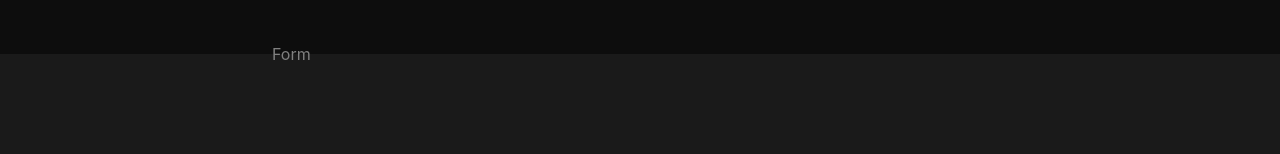
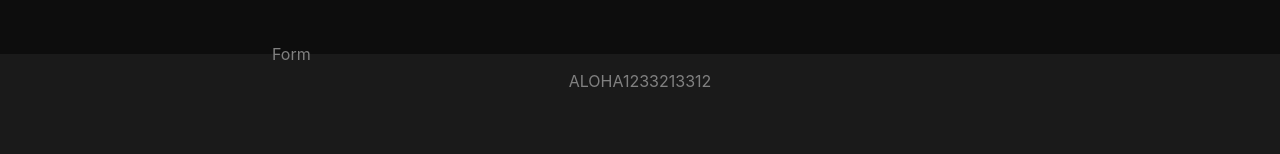
Before and after one commit to lucasfrutig0/table-wc, a React (Vite) app: page / in a window 1280 px wide. Shown: the part 146-300 px from the top of the page. Built offline with nearby package versions, Linux system fonts and the light colour scheme.

Commit message:
affsdsadaf

```diff
--- a/src/App.tsx
+++ b/src/App.tsx
@@ -7,6 +7,7 @@ function App() {
     <>
       <Header />
       <Layout>
+        <p>ALOHA1233213312</p>
         <Form />
       </Layout>
     </>
```
